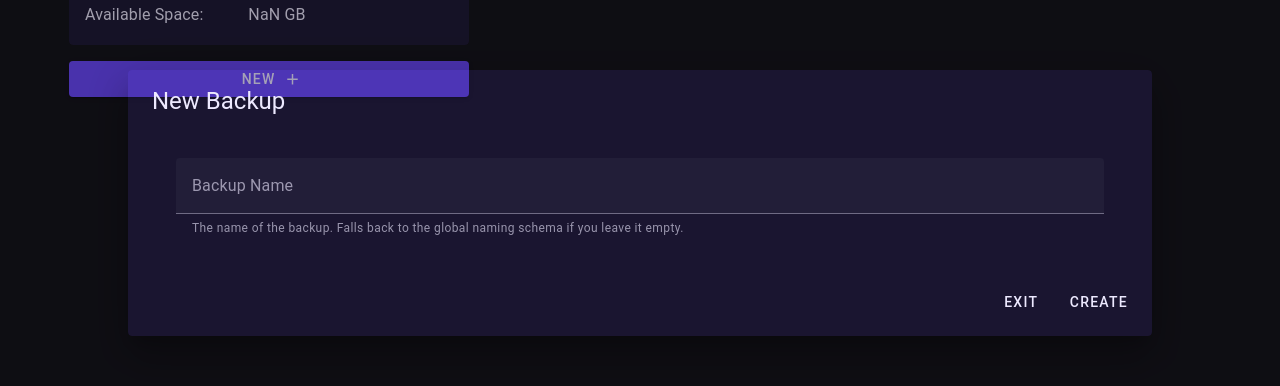
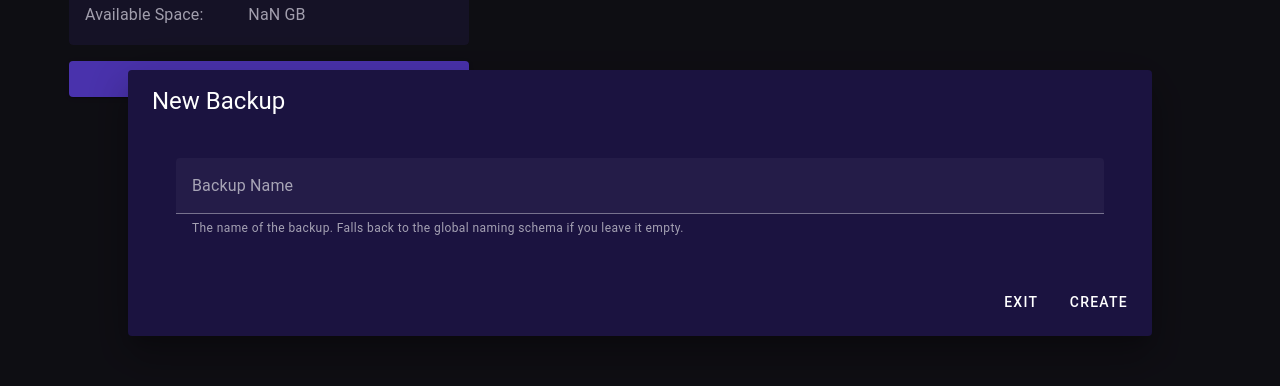
Before and after one commit to prankstr/hassio-s3-backup, a Vue app in the folder hassio-proton-drive-backup/ui/: page / in a window 1280 px wide. Both pictures are taken after a click on the button "NEW". Shown: the part 197-583 px from the top of the page. Built offline with nearby package versions, Linux system fonts and the light colour scheme; no server answers.

Commit message:
Rename helloWorld, make dialogs non-transparant

```diff
--- a/hassio-proton-drive-backup/ui/src/App.vue
+++ b/hassio-proton-drive-backup/ui/src/App.vue
@@ -7,5 +7,5 @@
 </template>
 
 <script setup>
-  import HelloWorld from '@/components/HelloWorld.vue'
+  import HelloWorld from '@/components/Home.vue'
 </script>
--- a/hassio-proton-drive-backup/ui/src/components/NewBackup.vue
+++ b/hassio-proton-drive-backup/ui/src/components/NewBackup.vue
@@ -17,7 +17,7 @@
 					<v-tooltip activator="parent">Create new backup</v-tooltip>
 				</v-btn>
 		</template>
-		<v-card class="pa-2" color="primary" variant="tonal">
+		<v-card class="pa-2" color="secondary">
 			<v-card-title class="text-white">
 				<span class="text-h5">New Backup</span>
 			</v-card-title>
--- a/hassio-proton-drive-backup/ui/src/components/Settings.vue
+++ b/hassio-proton-drive-backup/ui/src/components/Settings.vue
@@ -13,7 +13,7 @@
         <template v-slot:activator="{ props }">
             <v-btn icon="mdi-cog" v-bind="props"></v-btn>
         </template>
-        <v-card class="pa-2" color="primary" variant="tonal">
+        <v-card class="pa-2" color="secondary">
             <v-card-title class="text-white">
                 <span class="text-h5">Settings</span>
             </v-card-title>
```
Also changed, not shown: hassio-proton-drive-backup/ui/src/components/Home.vue (renamed from hassio-proton-drive-backup/ui/src/components/HelloWorld.vue).
